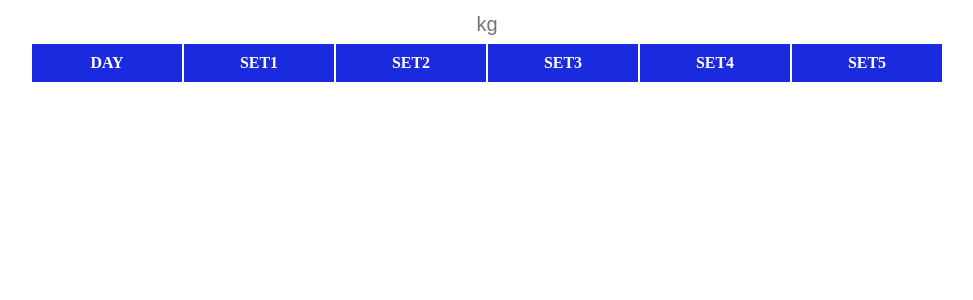
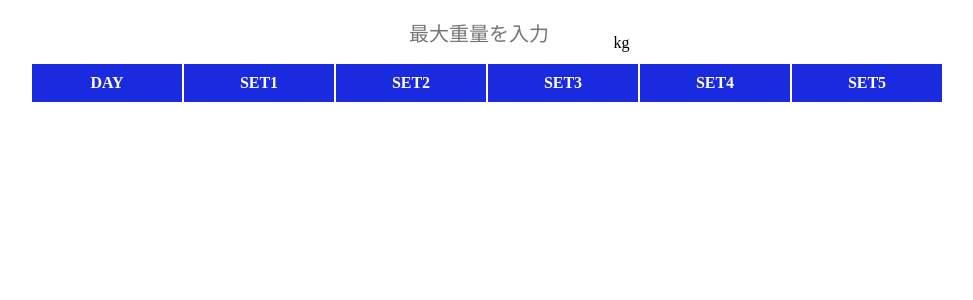
Before and after one commit to keisuke90/5-5-workout, a Vue app in the folder packages/frontend/: page / in a window 1280 px wide. Shown: the top 300 px of the page, without its empty margins (153-1126 px from the left). Built offline with nearby package versions, Linux system fonts and the light colour scheme.

Commit message:
input周りのスタイルを変更

```diff
--- a/packages/frontend/src/App.vue
+++ b/packages/frontend/src/App.vue
@@ -20,9 +20,10 @@ const fiveByFive = (weight: number) => {
     <input
       type="number"
       v-model="weight"
-      placeholder="kg"
+      placeholder="最大重量を入力"
       @input="fiveByFive(weight)"
     />
+    <p>kg</p>
   </div>
   <div class="table-wrapper">
     <table class="table">
@@ -57,13 +58,22 @@ input[type="number"]::-webkit-inner-spin-button {
 .input-wrapper {
   display: flex;
   justify-content: center;
+  padding: 10px;
+  p {
+    display: flex;
+    align-items: flex-end;
+    margin: 0;
+  }
   input {
     font-size: 20px;
-    width: 50px;
+    width: auto;
     height: 30px;
     border: none;
     text-align: center;
     border-bottom: 2px solid white;
+    &:hover {
+      border-bottom: 2px solid gray;
+    }
     &:focus-visible,
     &:active {
       border: none;
```
